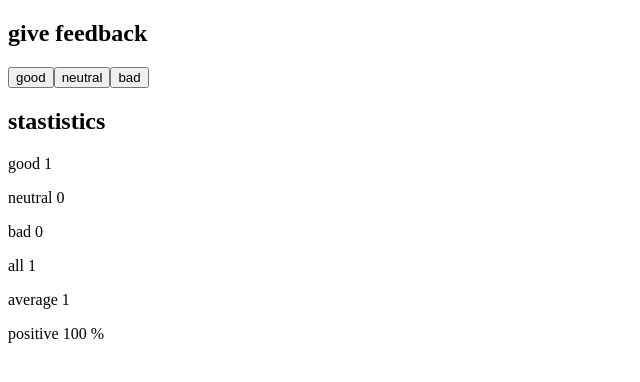
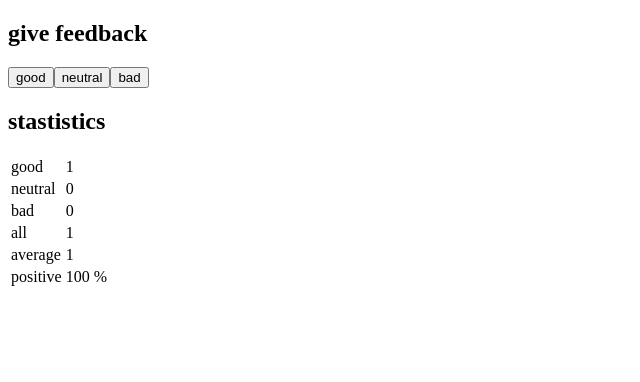
Before and after one commit to Benjaminag2027/Fullstack-Part1, a React (Vite) app: page / in a window 1280 px wide. Both pictures are taken after a click on the button "good". Shown: the top 382 px of the page, without its empty margins (0-640 px from the left). Built offline with nearby package versions, Linux system fonts and the light colour scheme.

Commit message:
lesson11

```diff
--- a/src/App.jsx
+++ b/src/App.jsx
@@ -6,14 +6,6 @@ let bad = 0
 
 const Button = ({ onClick, text }) => <button onClick={onClick}>{text}</button>
 
-
-const StatisticLine = (props) => {
-  return (
-    <div>
-      <p>{props.text} {props.value}</p>
-    </div>
-  )
-}
 
 const Statistics = ({stats}) => {
   let all = stats.good + stats.neutral + stats.bad
@@ -25,12 +17,35 @@ const Statistics = ({stats}) => {
 
       <div>
         <h2>stastistics</h2>
-        <StatisticLine text="good" value={stats.good} />
-        <StatisticLine text="neutral" value={stats.neutral} />
-        <StatisticLine text="bad" value={stats.bad} />
-        <StatisticLine text="all" value={all} />
-        <StatisticLine text="average" value={avg} />
-        <StatisticLine text="positive" value={pos + " %"} />
+        <table>
+          <tbody>
+            <tr>
+              <td>good</td>
+              <td>{stats.good}</td>
+            </tr>
+            <tr>
+              <td>neutral</td>
+              <td>{stats.neutral}</td>
+            </tr>
+            <tr>
+              <td>bad</td>
+              <td>{stats.bad}</td>
+            </tr>
+            <tr>
+              <td>all</td>
+              <td>{all}</td>
+            </tr>
+            <tr>
+              <td>average</td>
+              <td>{avg}</td>
+            </tr>
+            <tr>
+              <td>positive</td>
+              <td>{pos + " %"}</td>
+            </tr>
+          </tbody>
+        </table>
+
       </div>
     )
   }
```
